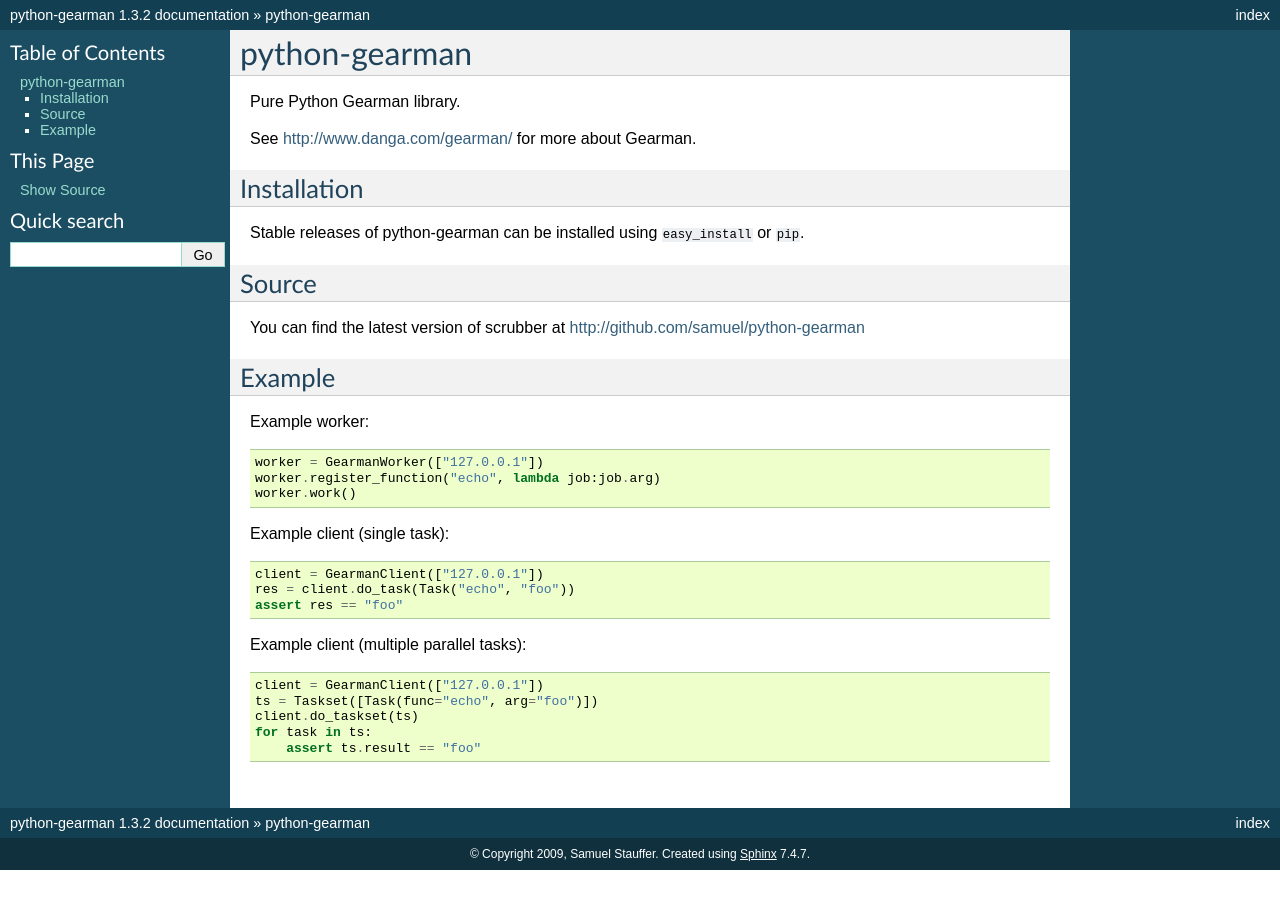
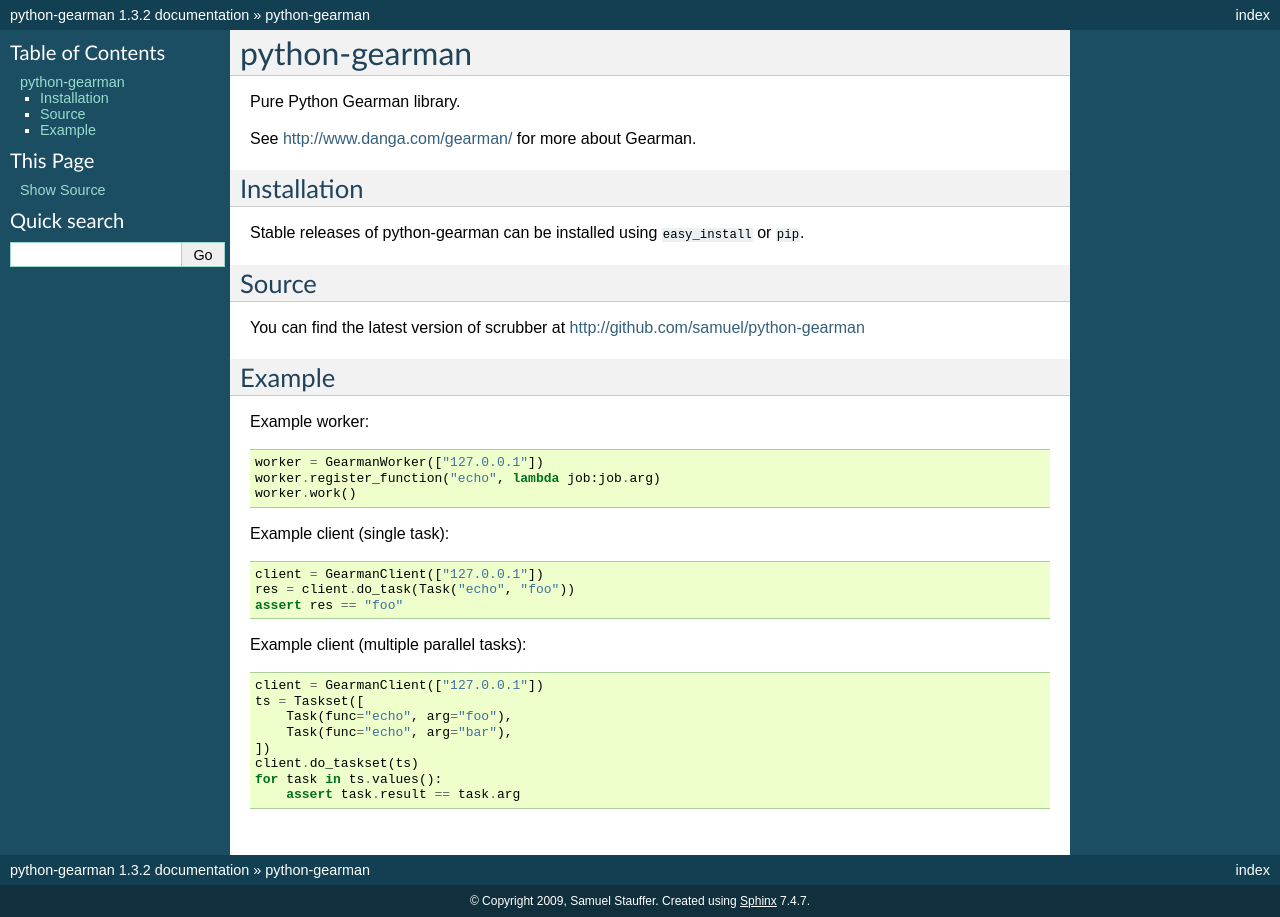
Before and after one commit to Yelp/python-gearman, a Sphinx documentation site: the page built from docs/index.rst, in a window 1280 px wide. Built offline with Sphinx 7.4.7, drawn with Linux system fonts in a browser that asks for light colours.

Commit message:
fix typo in the multiple tasks example.  Have it run multiple tasks

```diff
--- a/docs/index.rst
+++ b/docs/index.rst
@@ -36,7 +36,10 @@
 Example client (multiple parallel tasks)::
 
     client = GearmanClient(["127.0.0.1"])
-    ts = Taskset([Task(func="echo", arg="foo")])
+    ts = Taskset([
+        Task(func="echo", arg="foo"),
+        Task(func="echo", arg="bar"),
+    ])
     client.do_taskset(ts)
-    for task in ts:
-        assert ts.result == "foo"
+    for task in ts.values():
+        assert task.result == task.arg
```
